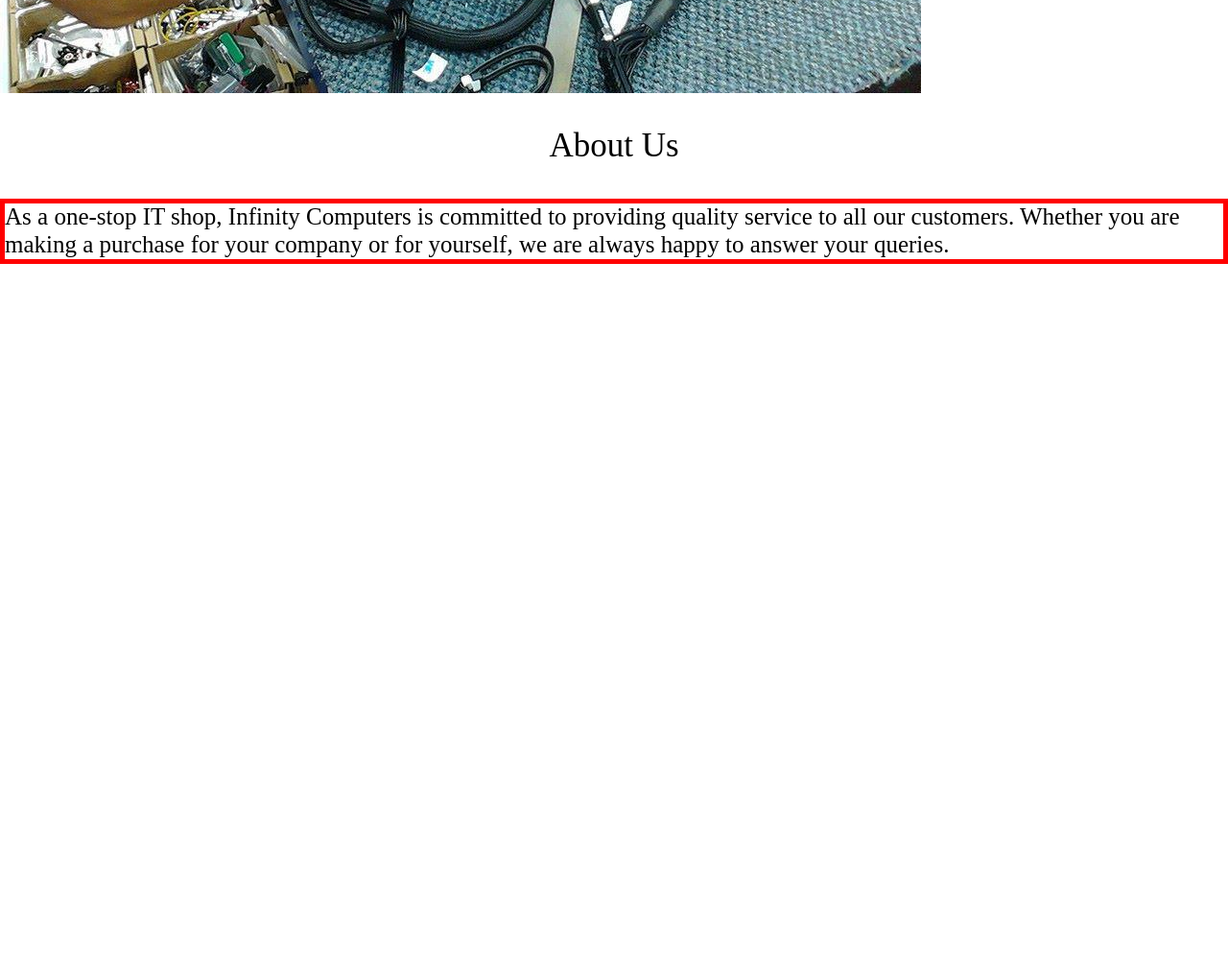
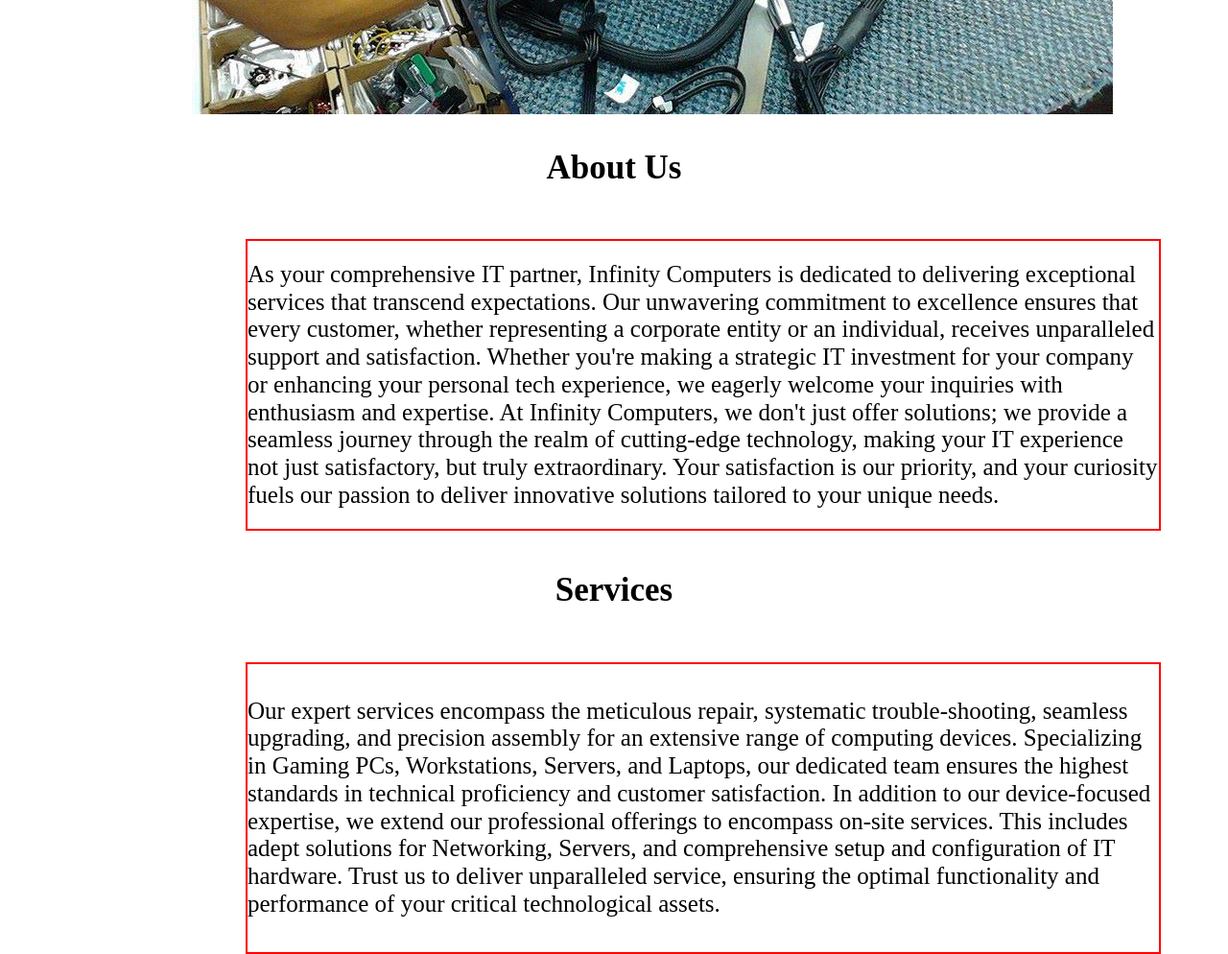
Before and after one commit to TeoYM/Assignment-1, a plain HTML site: page index.HTML in a window 1280 px wide. Shown: the part 1026-2020 px from the top of the page at 96% size. Before the commit the page ends 1326 px from the top, so only its background shows below. Drawn offline with Linux system fonts and the light colour scheme.

Commit message:
Addition of About us and services

```diff
--- a/Normalise.css
+++ b/Normalise.css
@@ -347,11 +347,6 @@
   [hidden] {
     display: none;
   }
-
-  .flex-con {
-    display: flex;
-    justify-content: center;
-  }
   .image-con{
     display: flex;
     justify-content: center;
@@ -359,18 +354,35 @@
   .flex-con{
     display: flex;
     justify-content: space-evenly;
-    border: 1px solid white;
+    border: 1px solid black;
     font-size: 24px;
     margin: 5px;
   }
-  .aboutUs{
+  .background{
+    display: flex;
+    justify-content: center;
+  }
+  .Header1{
     display: flex;
     justify-content: center;
     font-size: 35px;
+    font: bold;
   }
-  .para{
+  .Para{
+    width: 950px;
+    height: 300px;
+    border: 2px solid red;
+    font-size: 25px;
     display: flex;
     justify-content: center;
-    border: 5px solid red;
-    font-size: 25px;
+    align-items: center;
+    position: absolute;
+    left: 20%;
   }
+  .Header2{
+    display: flex;
+    justify-content: center;
+    font-size: 35px;
+    font: bold;
+    margin-top: 400px;
+  }
--- a/index.HTML
+++ b/index.HTML
@@ -1,3 +1,5 @@
+<!DOCTYPE html>
+<html>
     <h>
         <link rel = "stylesheet"
         href = "Normalise.css" type = "text/css">
@@ -12,13 +14,19 @@
             <ul class = "flex-item"><a href = "https://www.google.com/">Home</a></ul>
             <ul class = "flex-item">Store</ul>
             <ul class = "flex-item">About Us</ul>
+            <ul class = "flex-item">Services</ul>
             <ul class = "flex-item">Pricelist</ul>
         </ul>
     </body>
     <h2>
-        <img src = "FED/Backgroud.jpg">
+                <ul class = "image-con">
+                    <ul><img src = "FED/Backgroud.jpg"></ul>
     </h2>
     <div>
-    <p class = "aboutUs">About Us</p>
-    <p class = "Para">As a one-stop IT shop, Infinity Computers is committed to providing quality service to all our customers. Whether you are making a purchase for your company or for yourself, we are always happy to answer your queries.</p>
+        <h2 class = "Header1">About Us</h2>
+        <p class = "Para">As your comprehensive IT partner, Infinity Computers is dedicated to delivering exceptional services that transcend expectations. Our unwavering commitment to excellence ensures that every customer, whether representing a corporate entity or an individual, receives unparalleled support and satisfaction. Whether you're making a strategic IT investment for your company or enhancing your personal tech experience, we eagerly welcome your inquiries with enthusiasm and expertise. At Infinity Computers, we don't just offer solutions; we provide a seamless journey through the realm of cutting-edge technology, making your IT experience not just satisfactory, but truly extraordinary. Your satisfaction is our priority, and your curiosity fuels our passion to deliver innovative solutions tailored to your unique needs.</p>
+        <h2 class = "Header2">Services</h2>
+        <p class = "Para">Our expert services encompass the meticulous repair, systematic trouble-shooting, seamless upgrading, and precision assembly for an extensive range of computing devices. Specializing in Gaming PCs, Workstations, Servers, and Laptops, our dedicated team ensures the highest standards in technical proficiency and customer satisfaction.
+            In addition to our device-focused expertise, we extend our professional offerings to encompass on-site services. This includes adept solutions for Networking, Servers, and comprehensive setup and configuration of IT hardware. Trust us to deliver unparalleled service, ensuring the optimal functionality and performance of your critical technological assets.</p>
     </div>
+</html>
```
Lines whose indentation alone changed are shown as unchanged.
